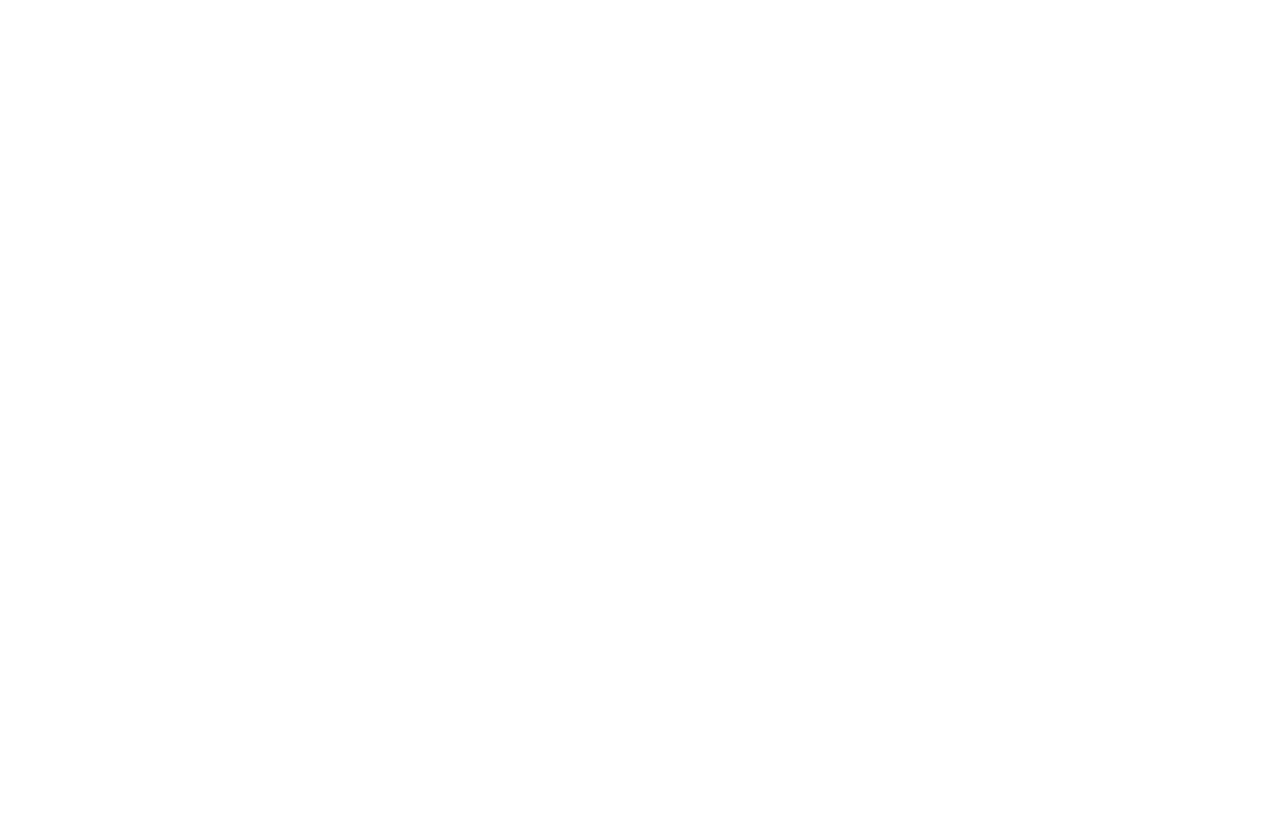
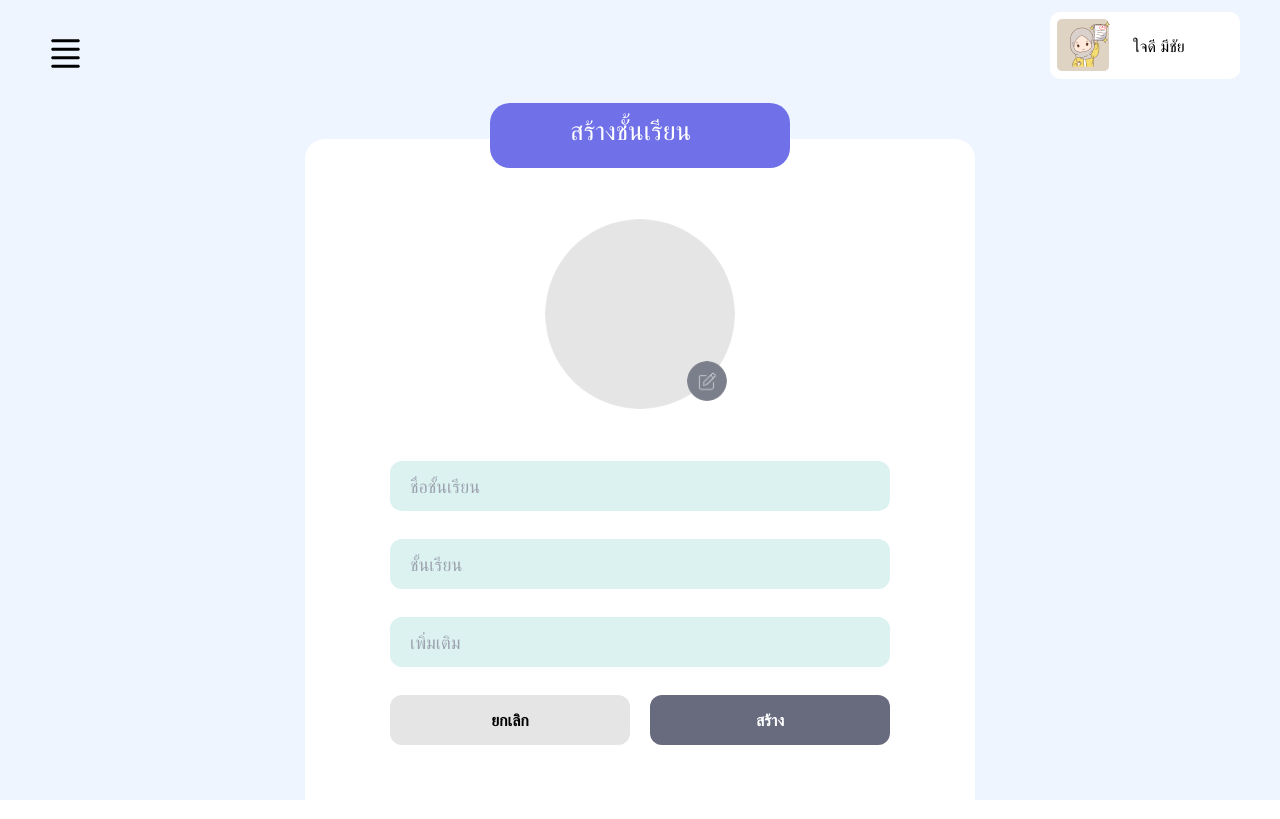
Before and after one commit to MinDDdo/Projectend_frontend, a Nuxt app: page /Createclassroom in a window 1280 px wide. Before the commit this address had no page. Built offline with nearby package versions, Linux system fonts and the light colour scheme.

Commit message:
html-Createclassroom

```diff
--- /dev/null
+++ b/pages/Createclassroom.vue
@@ -0,0 +1,104 @@
+<script setup lang="ts">
+
+</script>
+<template>
+    <div class="h-screen bg-[#EEF5FF] ">
+        <div class="flex justify-between px-10  ">
+            <div class="mt-3 pt-4">
+                <img src="~/assets/images/menu.png" alt="menu" />
+            </div>
+
+            <div class="bg-white flex gap-x-5 items-center mt-3 p-1 rounded-[10px] w-[190px] ">
+                <img src="~/assets/images/T1.png" alt="T1"/>
+                <p>ใจดี มีชัย</p>
+            </div>
+
+        </div>
+        <div class="mt-5 flex justify-center ">
+            <div class=" flex flex-col gap-y-32 items-center
+                         min-w-[550px] max-w-[550px]
+                         min-h-[560px] max-h-[560px]
+                         mt-10">
+
+                <div class="flex justify-center relative">
+                    <div class=" flex   bg-white min-w-[670px] max-w-[670px]
+                                 min-h-[680px] max-h-[680px] rounded-[20px]  ">
+                                 <div class=" flex flex-col gap-y-5 items-center
+                                 min-w-[670px] max-w-[670px]
+                                 min-h-[680px] max-h-[680px] rounded-[20px]">
+
+                <div class="flex justify-center relative pt-20">
+                    <div class="  ">
+
+                        <img src="~/assets/images/grey.png" alt="Kid (24)" width="190" height="190" class="rounded-full"  />
+
+                    </div>
+
+                    <div class="absolute bottom-2 right-2">
+
+                        <img src="~/assets/images/logoeditprofile.png" alt="logoeditprofile" width="40" height="40" class="rounded-full"  />
+
+                     </div>
+                </div>
+
+                <form class="flex flex-col mt-8 gap-y-7 w-[500px]">
+                    <input
+                        type="text"
+                        placeholder="ชื่อชั้นเรียน"
+                        class="p-2 px-5 rounded-xl  bg-[#DCF2F1]
+                                h-[50px] text-[18px]"
+                    />
+
+
+                    <input
+                        type="text"
+                        placeholder="ชั้นเรียน"
+                        class="p-2 px-5 rounded-xl  bg-[#DCF2F1]
+                            h-[50px] text-[18px]"
+                    />
+                    <input
+                        type="text"
+                        placeholder="เพิ่มเติม"
+                        class="p-2 px-5 rounded-xl  bg-[#DCF2F1]
+                                h-[50px] text-[18px]"
+                    />
+                    <div class="flex justify-between h-[50px]  ">
+                        <button
+                            type="submit"
+                            class="p-2 font-bold bg-[#E5E5E5] rounded-xl w-[240px]">
+                            ยกเลิก
+                        </button>
+                        <button
+                            type="submit"
+                            class="p-2 text-white font-bold bg-[#676B7D] rounded-xl w-[240px]">
+                            สร้าง
+                        </button>
+                    </div>
+
+                </form>
+
+            </div>
+
+
+
+
+                    </div>
+
+                    <div class="absolute  -top-9
+                    bg-[#7071E8] text-white p-2
+                    min-w-[300px] max-w-[300px]
+                    min-h-[65px] max-h-[65px] rounded-[20px]
+                     text-[26px] px-20
+                    ">
+                        <p>สร้างชั้นเรียน</p>
+
+
+                     </div>
+                </div>
+
+
+            </div>
+        </div>
+    </div>
+
+</template>
```
Also changed, not shown: assets/images/grey.png (added).
